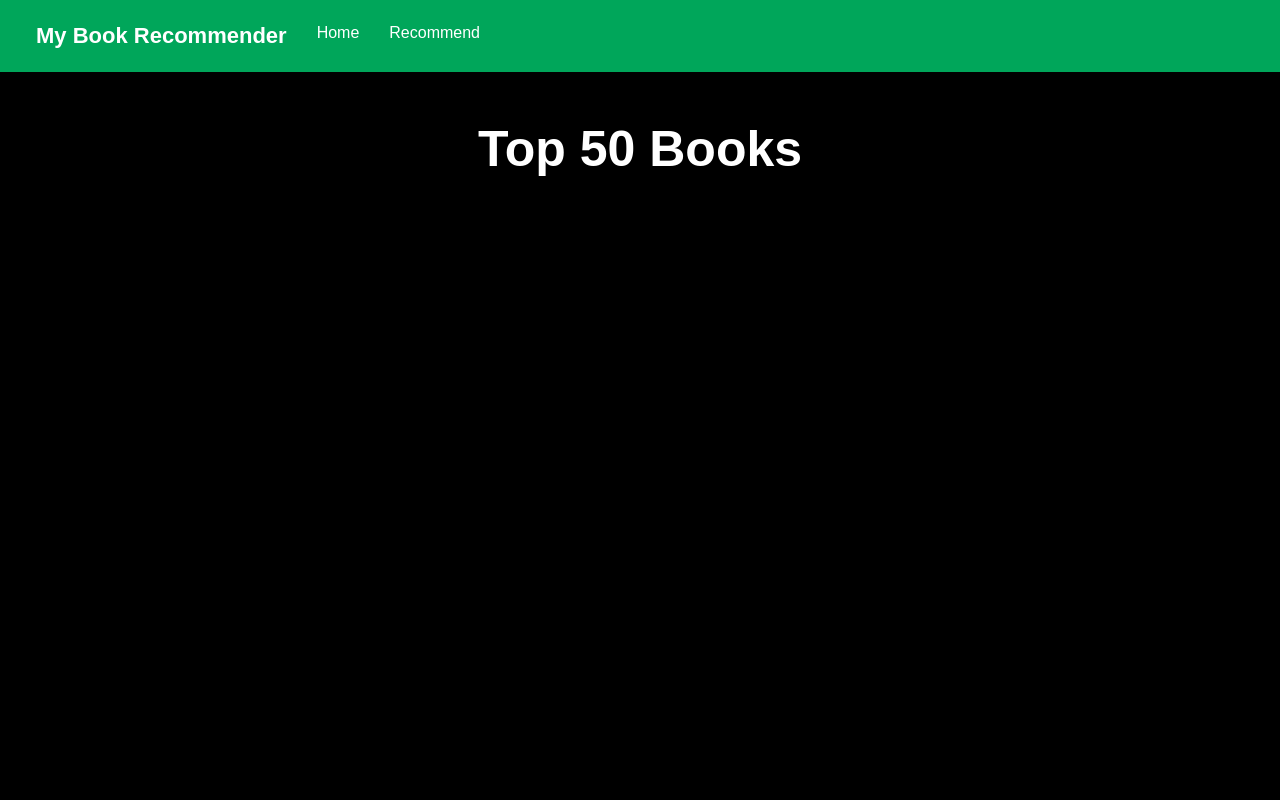
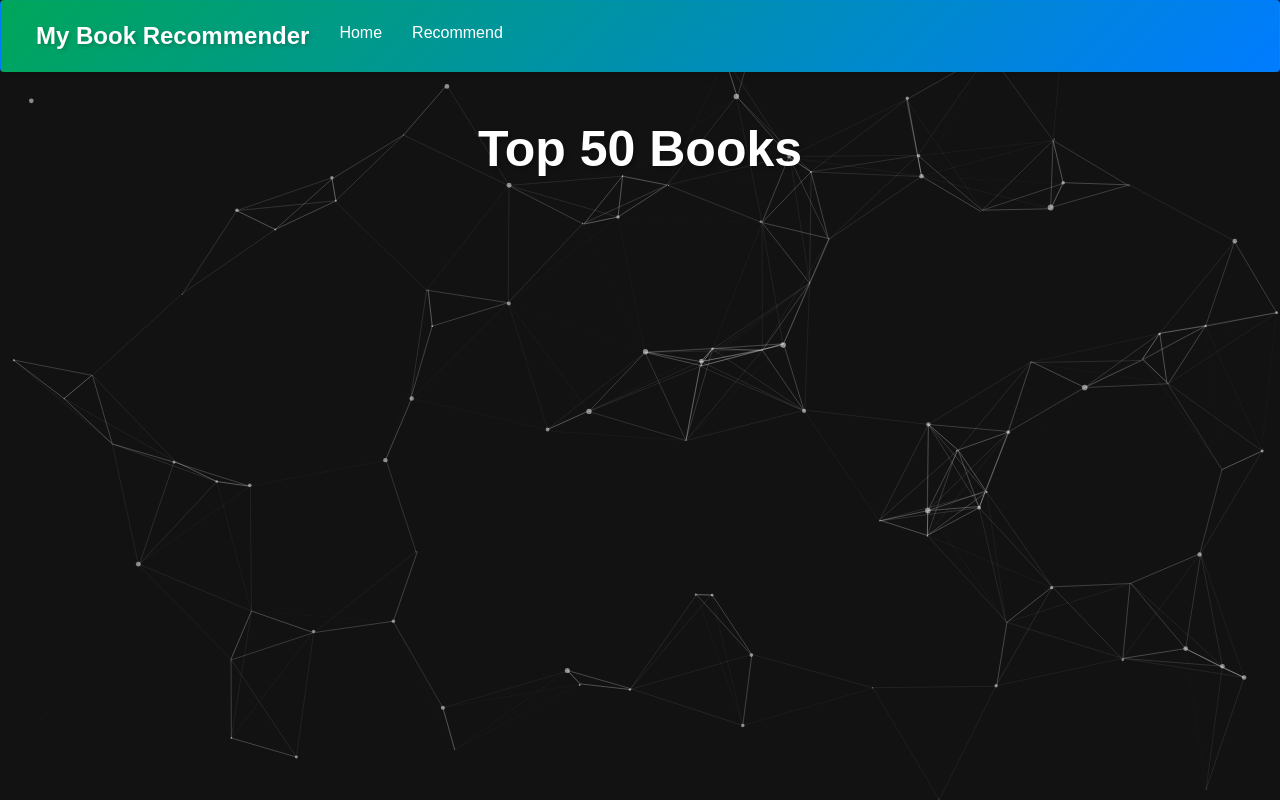
Before and after one commit to Abhinav-gupta-123/Book_Recommender_system_using_collaborative_filtering, a Flask app: page / in a window 1280 px wide. Run offline with Flask 3, Linux system fonts and the light colour scheme; parts of the project's set-up code (start-up, migrations or seed data) failed here and were passed over.

Commit message:
Update index.html

```diff
--- a/templates/index.html
+++ b/templates/index.html
@@ -4,30 +4,49 @@
     <meta charset="UTF-8">
     <title>Book Recommender System</title>
     <meta name="viewport" content="width=device-width, initial-scale=1">
-    <!-- Latest compiled and minified CSS -->
+    <!-- Bootstrap CSS -->
     <link rel="stylesheet" href="https://cdn.jsdelivr.net/npm/bootstrap@3.3.7/dist/css/bootstrap.min.css" integrity="sha384-BVYiiSIFeK1dGmJRAkycuHAHRg32OmUcww7on3RYdg4Va+PmSTsz/K68vbdEjh4u" crossorigin="anonymous">
+    <!-- Particle.js -->
+    <script src="https://cdn.jsdelivr.net/particles.js/2.0.0/particles.min.js"></script>
     <style>
         body {
-            background-color: black;
+            background-color: #121212;
             font-family: 'Arial', sans-serif;
+            color: white;
+            margin: 0;
+            overflow-x: hidden;
+        }
+
+        /* Particle.js Container */
+        #particles-js {
+            position: fixed;
+            width: 100%;
+            height: 100%;
+            top: 0;
+            left: 0;
+            z-index: -1;
         }
 
         .navbar {
-            background-color: #00a65a;
-            border-radius: 0;
+            background: linear-gradient(135deg, #00a65a, #007bff);
             padding: 10px 20px;
+            box-shadow: 0 4px 6px rgba(0, 0, 0, 0.1);
+            position: relative;
+            z-index: 1000;
         }
 
         .navbar-brand {
-            font-size: 22px;
+            font-size: 24px;
             font-weight: bold;
             color: white !important;
+            text-shadow: 2px 2px 4px rgba(0, 0, 0, 0.2);
         }
 
         .nav > li > a {
             color: white !important;
             font-size: 16px;
             padding: 12px 15px;
+            transition: background-color 0.3s ease;
         }
 
         .nav > li > a:hover {
@@ -35,12 +54,10 @@
             border-radius: 5px;
         }
 
-        .text-white {
-            color: white;
-        }
-
         .container {
             margin-top: 30px;
+            position: relative;
+            z-index: 1000;
         }
 
         h1 {
@@ -48,20 +65,40 @@
             font-weight: bold;
             text-align: center;
             margin-bottom: 20px;
+            color: white;
+            text-shadow: 2px 2px 4px rgba(0, 0, 0, 0.3);
         }
 
         .card {
-            background-color: #1e1e1e;
+            background: linear-gradient(145deg, #1e1e1e, #2c2c2c);
             padding: 15px;
-            border-radius: 10px;
+            border-radius: 15px;
             text-align: center;
             box-shadow: 0 4px 8px rgba(255, 255, 255, 0.1);
-            transition: transform 0.3s ease-in-out;
+            transition: transform 0.3s ease-in-out, box-shadow 0.3s ease-in-out;
+            position: relative;
+            overflow: hidden;
+        }
+
+        .card::before {
+            content: '';
+            position: absolute;
+            top: -50%;
+            left: -50%;
+            width: 200%;
+            height: 200%;
+            background: radial-gradient(circle, rgba(255, 255, 255, 0.1), transparent 70%);
+            transition: opacity 0.5s ease;
+            opacity: 0;
         }
 
         .card:hover {
-            transform: translateY(-5px);
-            box-shadow: 0 6px 12px rgba(255, 255, 255, 0.2);
+            transform: translateY(-10px);
+            box-shadow: 0 8px 16px rgba(255, 255, 255, 0.2);
+        }
+
+        .card:hover::before {
+            opacity: 1;
         }
 
         .card img {
@@ -69,6 +106,7 @@
             height: 200px;
             object-fit: cover;
             border-radius: 10px;
+            margin-bottom: 15px;
         }
 
         .card p, .card h4 {
@@ -76,13 +114,30 @@
             font-weight: bold;
         }
 
+        .card h4 {
+            color: #00a65a; /* Reverted to original color */
+        }
+
         .col-md-3 {
             margin-top: 30px;
         }
 
+        .text-white {
+            color: white;
+        }
+
+        .text-muted {
+            color: #888 !important;
+        }
+
+        .card p {
+            color: #ccc;
+        }
     </style>
 </head>
 <body>
+    <!-- Particle.js Background -->
+    <div id="particles-js"></div>
 
     <nav class="navbar">
         <a class="navbar-brand">My Book Recommender</a>
@@ -102,7 +157,7 @@
                         <div class="card-body">
                             <img class="card-img-top" src="{{ image[i] }}" alt="Book Cover">
                             <p class="text-white">{{ book_name[i] }}</p>
-                            <h4 class="text-white">{{ author[i] }}</h4>
+                            <h4 class="text-muted">{{ author[i] }}</h4>
                             <h4 class="text-white">Votes - {{ votes[i] }}</h4>
                             <h4 class="text-white">Rating - {{ rating[i] }}</h4>
                         </div>
@@ -112,5 +167,113 @@
         </div>
     </div>
 
+    <!-- Particle.js Configuration -->
+    <script>
+        particlesJS('particles-js', {
+            particles: {
+                number: {
+                    value: 80,
+                    density: {
+                        enable: true,
+                        value_area: 800
+                    }
+                },
+                color: {
+                    value: '#ffffff'
+                },
+                shape: {
+                    type: 'circle',
+                    stroke: {
+                        width: 0,
+                        color: '#000000'
+                    },
+                    polygon: {
+                        nb_sides: 5
+                    }
+                },
+                opacity: {
+                    value: 0.5,
+                    random: false,
+                    anim: {
+                        enable: false,
+                        speed: 1,
+                        opacity_min: 0.1,
+                        sync: false
+                    }
+                },
+                size: {
+                    value: 3,
+                    random: true,
+                    anim: {
+                        enable: false,
+                        speed: 40,
+                        size_min: 0.1,
+                        sync: false
+                    }
+                },
+                line_linked: {
+                    enable: true,
+                    distance: 150,
+                    color: '#ffffff',
+                    opacity: 0.4,
+                    width: 1
+                },
+                move: {
+                    enable: true,
+                    speed: 6,
+                    direction: 'none',
+                    random: false,
+                    straight: false,
+                    out_mode: 'out',
+                    bounce: false,
+                    attract: {
+                        enable: false,
+                        rotateX: 600,
+                        rotateY: 1200
+                    }
+                }
+            },
+            interactivity: {
+                detect_on: 'canvas',
+                events: {
+                    onhover: {
+                        enable: true,
+                        mode: 'repulse'
+                    },
+                    onclick: {
+                        enable: true,
+                        mode: 'push'
+                    },
+                    resize: true
+                },
+                modes: {
+                    grab: {
+                        distance: 400,
+                        line_linked: {
+                            opacity: 1
+                        }
+                    },
+                    bubble: {
+                        distance: 400,
+                        size: 40,
+                        duration: 2,
+                        opacity: 8,
+                        speed: 3
+                    },
+                    repulse: {
+                        distance: 200,
+                        duration: 0.4
+                    },
+                    push: {
+                        particles_nb: 4
+                    },
+                    remove: {
+                        particles_nb: 2
+                    }
+                }
+            },
+            retina_detect: true
+        });
+    </script>
 </body>
 </html>
```
